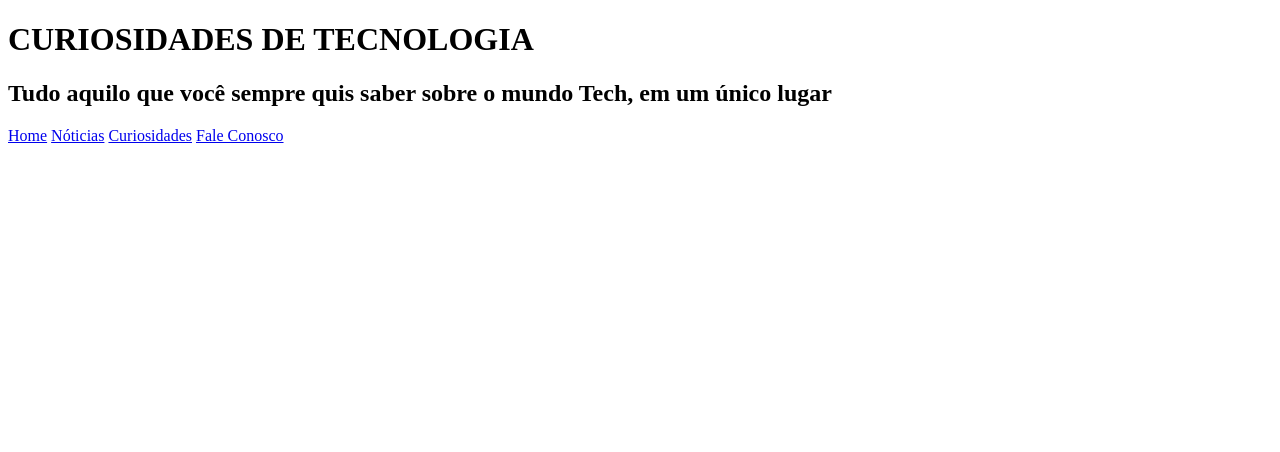
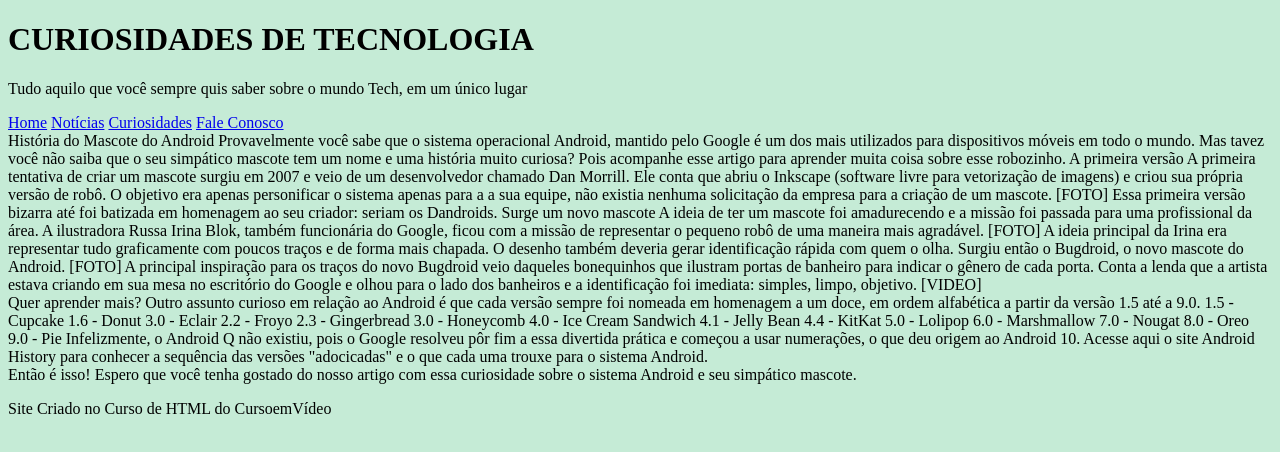
Before and after one commit to DeIIL/html-css, a plain HTML site: page desafios/d010/android.html in a window 1280 px wide. Drawn offline with Linux system fonts and the light colour scheme.

Commit message:
add conteudo

```diff
--- a/desafios/d010/android.html
+++ b/desafios/d010/android.html
@@ -5,34 +5,74 @@
     <meta http-equiv="X-UA-Compatible" content="IE=edge">
     <meta name="viewport" content="width=device-width, initial-scale=1.0">
     <title>Como surgiu o mascote do Android?</title>
+    <link rel="shortcut icon" href="imagens/favicon.ico" type="image/x-icon">
+    <link rel="stylesheet" href="estilo/style.css">
 </head>
 <body>
     <header>
         <h1>CURIOSIDADES DE TECNOLOGIA</h1>
-        <h2>Tudo aquilo que você sempre quis saber sobre o mundo Tech, em um único lugar</h2>
-        <nav>
-            <a href="#">Home</a>
-            <a href="#">Nóticias</a>
-            <a href="#">Curiosidades</a>
-            <a href="#">Fale Conosco</a>
-        </nav>
+        <p>Tudo aquilo que você sempre quis saber sobre o mundo Tech, em um único lugar</p>
     </header>
+    <nav>
+        <a href="#">Home</a>
+        <a href="#">Notícias</a>
+        <a href="#">Curiosidades</a>
+        <a href="#">Fale Conosco</a>
+    </nav>
     <main>
-        <section id="home">
+        <article>
+            História do Mascote do Android
 
-        </section>
-        <section id="noticias">
+            Provavelmente você sabe que o sistema operacional Android, mantido pelo Google é um dos mais utilizados para dispositivos móveis em todo o mundo. Mas tavez você não saiba que o seu simpático mascote tem um nome e uma história muito curiosa? Pois acompanhe esse artigo para aprender muita coisa sobre esse robozinho.
 
-        </section>
-        <section id="curiosidades">
+            A primeira versão
 
-        </section>
-        <section id="faleco">
+            A primeira tentativa de criar um mascote surgiu em 2007 e veio de um desenvolvedor chamado Dan Morrill. Ele conta que abriu o Inkscape (software livre para vetorização de imagens) e criou sua própria versão de robô. O objetivo era apenas personificar o sistema apenas para a a sua equipe, não existia nenhuma solicitação da empresa para a criação de um mascote.
 
-        </section>
+            [FOTO]
+
+            Essa primeira versão bizarra até foi batizada em homenagem ao seu criador: seriam os Dandroids.
+
+            Surge um novo mascote
+
+            A ideia de ter um mascote foi amadurecendo e a missão foi passada para uma profissional da área. A ilustradora Russa Irina Blok, também funcionária do Google, ficou com a missão de representar o pequeno robô de uma maneira mais agradável.
+
+            [FOTO]
+
+            A ideia principal da Irina era representar tudo graficamente com poucos traços e de forma mais chapada. O desenho também deveria gerar identificação rápida com quem o olha. Surgiu então o Bugdroid, o novo mascote do Android.
+
+            [FOTO]
+
+            A principal inspiração para os traços do novo Bugdroid veio daqueles bonequinhos que ilustram portas de banheiro para indicar o gênero de cada porta. Conta a lenda que a artista estava criando em sua mesa no escritório do Google e olhou para o lado dos banheiros e a identificação foi imediata: simples, limpo, objetivo.
+
+            [VIDEO]
+
+            <aside>
+                Quer aprender mais?
+                Outro assunto curioso em relação ao Android é que cada versão sempre foi nomeada em homenagem a um doce, em ordem alfabética a partir da versão 1.5 até a 9.0.
+                1.5 - Cupcake
+                1.6 - Donut
+                3.0 - Eclair
+                2.2 - Froyo
+                2.3 - Gingerbread
+                3.0 - Honeycomb
+                4.0 - Ice Cream Sandwich
+                4.1 - Jelly Bean
+                4.4 - KitKat
+                5.0 - Lolipop
+                6.0 - Marshmallow
+                7.0 - Nougat
+                8.0 - Oreo
+                9.0 - Pie
+                Infelizmente, o Android Q não existiu, pois o Google resolveu pôr fim a essa divertida prática e começou a usar numerações, o que deu origem ao Android 10.
+                Acesse aqui o site Android History para conhecer a sequência das versões "adocicadas" e o que cada uma trouxe para o sistema Android.
+                </aside>
+
+            Então é isso! Espero que você tenha gostado do nosso artigo com essa curiosidade sobre o sistema Android e seu simpático mascote.
+        </article>
     </main>
     <footer>
-
+        <p>Site Criado no Curso de HTML do CursoemVídeo</p>
     </footer>
 </body>
 </html>
--- /dev/null
+++ b/desafios/d010/estilo/style.css
@@ -0,0 +1,5 @@
+@charset "UTF-8";
+
+body{
+    background-color: #c5ebd6;
+}
```
